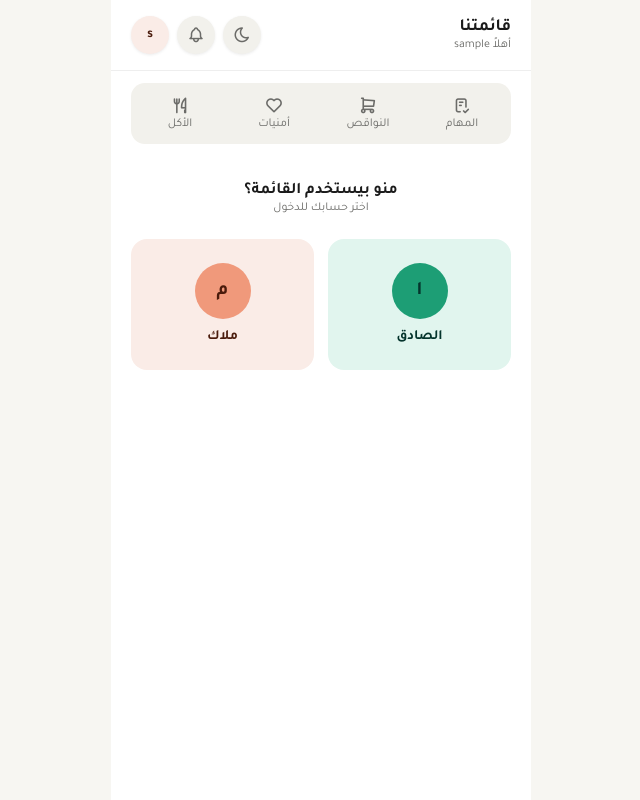
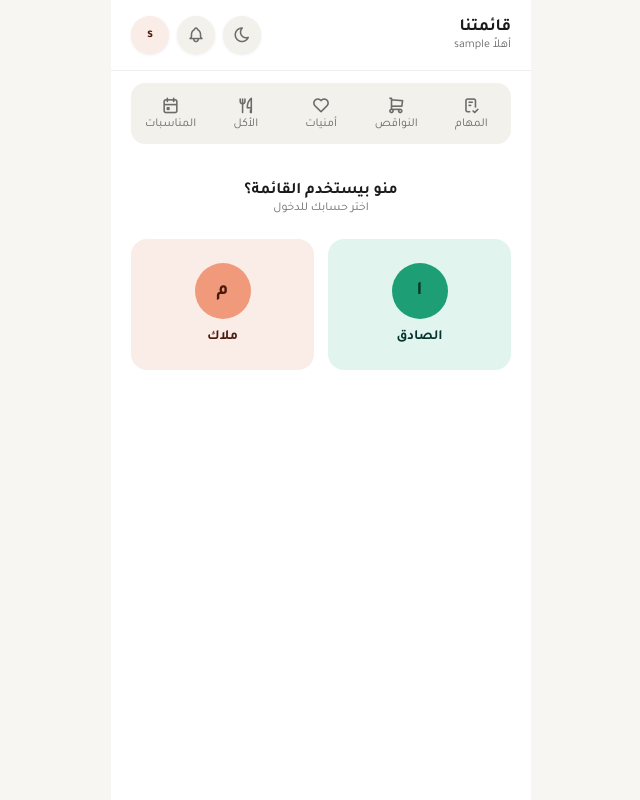
Before and after one commit to sadiqrajhi-10/qaimatn, a Flask app: page /pick-user in a window 1280 px wide. Shown: the whole page, without its empty margins (319-959 px from the left). Run offline with Flask 3, Linux system fonts and the light colour scheme; the visitor is signed in with stand-in values (Sample User, id 1).

Commit message:
Add events link to base.html navigation

```diff
--- a/templates/base.html
+++ b/templates/base.html
@@ -56,6 +56,9 @@
     </a>
     <a href="{{ url_for('meals') }}" class="{{ 'active' if request.endpoint == 'meals' else '' }}">
       <i class="ti ti-tools-kitchen-2"></i><span>الأكل</span>
+    </a>
+    <a href="{{ url_for('events') }}" class="{{ 'active' if request.endpoint == 'events' else '' }}">
+  <i class="ti ti-calendar-event"></i><span>المناسبات</</span>
     </a>
   </nav>
   {% endif %}
```
